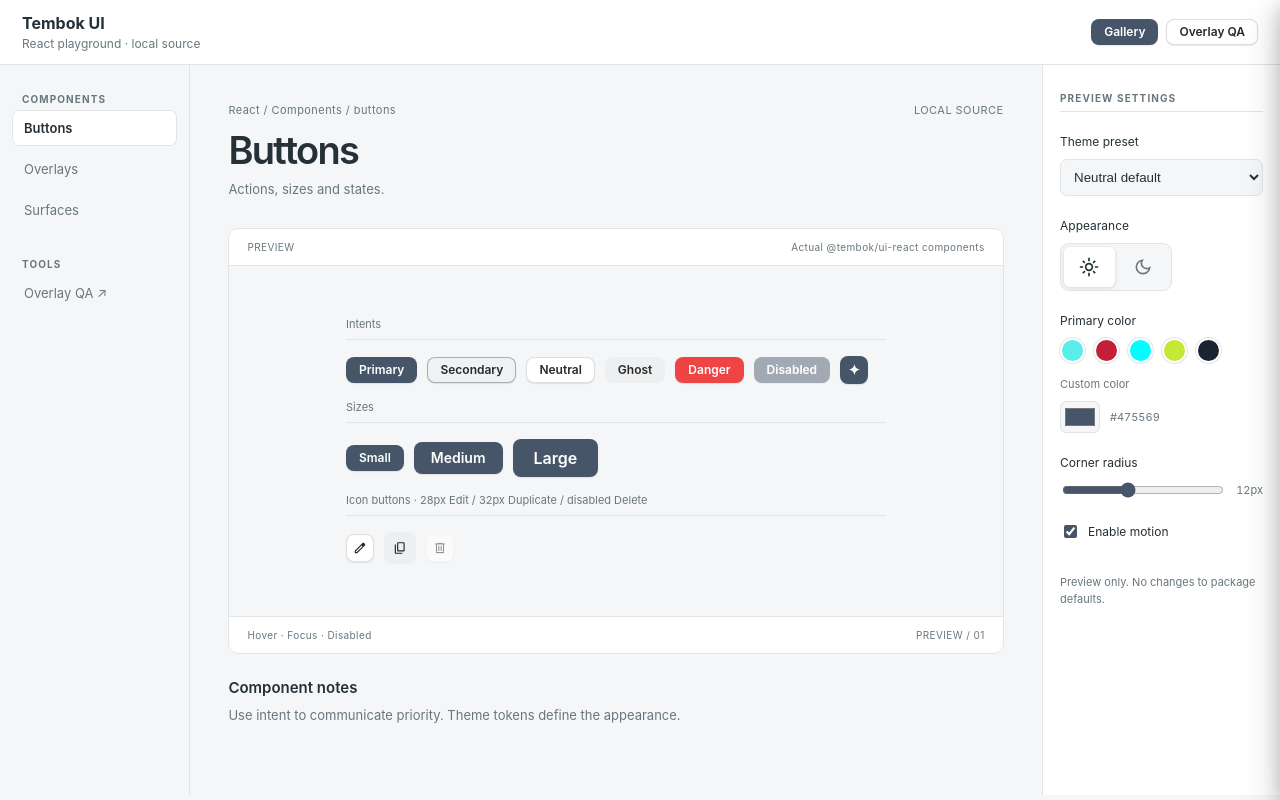
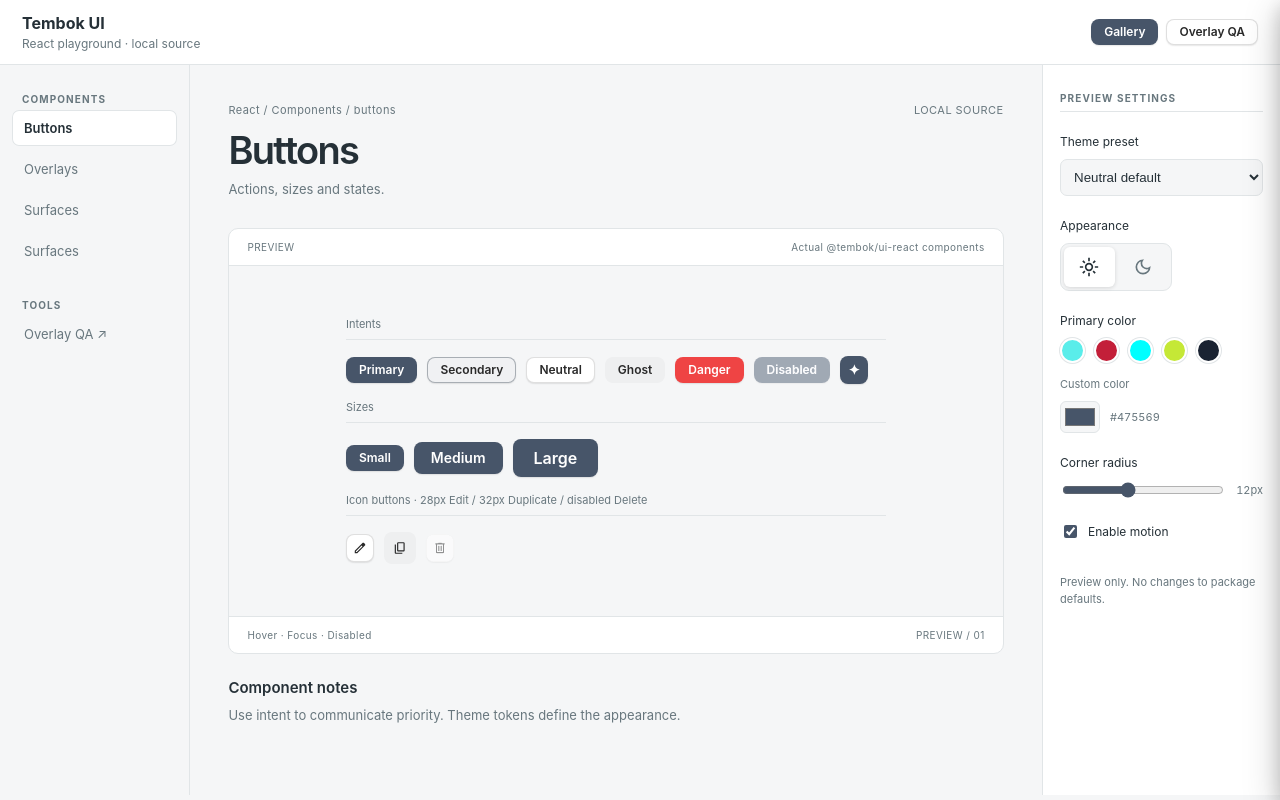
Before and after one commit to tembok-dev/tembok-ui, a React (Vite) app in the folder apps/playground/: page / in a window 1280 px wide. Built offline with nearby package versions, Linux system fonts and the light colour scheme.

Commit message:
test(playground): expose remaining components in Gallery navigation

```diff
--- a/apps/playground/src/playground.tsx
+++ b/apps/playground/src/playground.tsx
@@ -1,4 +1,5 @@
 import { useState } from 'react';
+import { RemainingComponentFixtures } from './RemainingComponentFixtures';
 import { Button, Modal, AlertDialog, Popover, Dropdown, IconButton, SideBar, MenuItem, primaryForeground } from '@tembok/ui-react';
 
 type Corner = 'top-left' | 'top-right' | 'bottom-left' | 'bottom-right';
@@ -29,7 +30,7 @@ export function Playground() {
   const [showcaseRadius, setShowcaseRadius] = useState(12);
   const [showcaseMotion, setShowcaseMotion] = useState(true);
   const [primaryColor, setPrimaryColor] = useState('#475569');
-  const [section, setSection] = useState<'buttons' | 'overlays' | 'surfaces'>('buttons');
+  const [section, setSection] = useState<'buttons' | 'overlays' | 'surfaces' | 'components'>('buttons');
   const [corner, setCorner] = useState<Corner>('bottom-right');
   const [side, setSide] = useState<Side>('down');
   const [tall, setTall] = useState(false);
@@ -51,7 +52,7 @@ export function Playground() {
         <main className="workbench" aria-label="Component workbench">
           <aside className="workbench-nav" aria-label="Component navigation">
             <div className="workbench-nav-title">COMPONENTS</div>
-            {(['buttons','overlays','surfaces'] as const).map(item =>
+            {(['buttons','overlays','surfaces','components'] as const).map(item =>
               <button key={item} className={section === item ? 'workbench-nav-item selected' : 'workbench-nav-item'} aria-current={section === item ? 'page' : undefined} onClick={() => setSection(item)}>
                 {item === 'buttons' ? 'Buttons' : item === 'overlays' ? 'Overlays' : 'Surfaces'}
               </button>
@@ -60,12 +61,13 @@ export function Playground() {
             <button className="workbench-nav-item" onClick={() => setPage('qa')}>Overlay QA ↗</button>
           </aside>
           <div className="workbench-content">
-            <div className="workbench-heading"><div><div className="workbench-breadcrumb">React / Components / {section}</div><h1>{section === 'buttons' ? 'Buttons' : section === 'overlays' ? 'Overlays' : 'Surfaces'}</h1><p>{section === 'buttons' ? 'Actions, sizes and states.' : section === 'overlays' ? 'Modal, popover and menu behavior.' : 'Appearance, depth and radius tokens.'}</p></div><span className="workbench-source">LOCAL SOURCE</span></div>
+            <div className="workbench-heading"><div><div className="workbench-breadcrumb">React / Components / {section}</div><h1>{section === 'buttons' ? 'Buttons' : section === 'overlays' ? 'Overlays' : section === 'surfaces' ? 'Surfaces' : 'More components'}</h1><p>{section === 'buttons' ? 'Actions, sizes and states.' : section === 'overlays' ? 'Modal, popover and menu behavior.' : section === 'surfaces' ? 'Appearance, depth and radius tokens.' : 'Toast, data, input and developer fixtures.'}</p></div><span className="workbench-source">LOCAL SOURCE</span></div>
             <div className="workbench-preview">
               <div className="workbench-preview-top"><span>PREVIEW</span><span>Actual @tembok/ui-react components</span></div>
               <div className="workbench-stage">
                 {section === 'buttons' && <div className="workbench-examples"><div className="workbench-example-label">Intents</div><div className="playground-actions"><Button intent="primary">Primary</Button><Button intent="secondary">Secondary</Button><Button intent="neutral">Neutral</Button><Button intent="ghost">Ghost</Button><Button intent="danger">Danger</Button><Button disabled>Disabled</Button><IconButton label="Favorite"><span aria-hidden="true">✦</span></IconButton></div><div className="workbench-example-label">Sizes</div><div className="playground-actions"><Button size="sm">Small</Button><Button size="md">Medium</Button><Button size="lg">Large</Button></div><div className="workbench-example-label">Icon buttons · 28px Edit / 32px Duplicate / disabled Delete</div><div className="playground-actions"><IconButton size="xs" intent="neutral" label="Compact edit"><PlaygroundMenuIcon name="edit" /></IconButton><IconButton size="xs" intent="ghost" label="Compact duplicate" style={{ ["--tmbk-icon-button-xs-size" as string]: "32px" }}><PlaygroundMenuIcon name="copy" /></IconButton><IconButton size="xs" intent="neutral" disabled label="Disabled compact delete"><PlaygroundMenuIcon name="delete" /></IconButton></div></div>}
                 {section === 'overlays' && <div className="workbench-examples"><div className="workbench-example-label">Floating components</div><div className="playground-actions"><Button onClick={() => setModalOpen(true)}>Open modal</Button><Button intent="neutral" data-sidebar-open="qa-sidebar">Open sidebar</Button><Button intent="neutral" onClick={() => setSettingsOpen(true)}>Settings modal</Button><Button intent="danger" onClick={() => setConfirmOpen(true)}>Confirm action</Button><Popover trigger={<Button intent="neutral">Popover</Button>}><div className="fixture-content"><span>Popover content</span><button type="button">Focusable action</button></div></Popover><Dropdown trigger={<Button intent="neutral">Dropdown</Button>}><MenuItem icon={<PlaygroundMenuIcon name="edit" />} trailing="⌘ E">Edit</MenuItem><MenuItem icon={<PlaygroundMenuIcon name="copy" />}>Duplicate</MenuItem><MenuItem danger icon={<PlaygroundMenuIcon name="delete" />}>Delete</MenuItem></Dropdown></div><p className="workbench-hint">Try Escape, keyboard focus and clicking outside.</p></div>}
+                {section === 'components' && <RemainingComponentFixtures />}
                 {section === 'surfaces' && <div className="workbench-surface-example"><div className="workbench-surface-card"><small>STATUS</small><strong>Ready for review</strong><span>Semantic surface and elevation tokens.</span><Button size="sm">Review</Button></div></div>}
               </div>
               <div className="workbench-preview-bottom"><span>{section === 'buttons' ? 'Hover · Focus · Disabled' : section === 'overlays' ? 'Portals · Focus · Dismissal' : 'Colors · Radius · Elevation'}</span><span>PREVIEW / 01</span></div>
```
